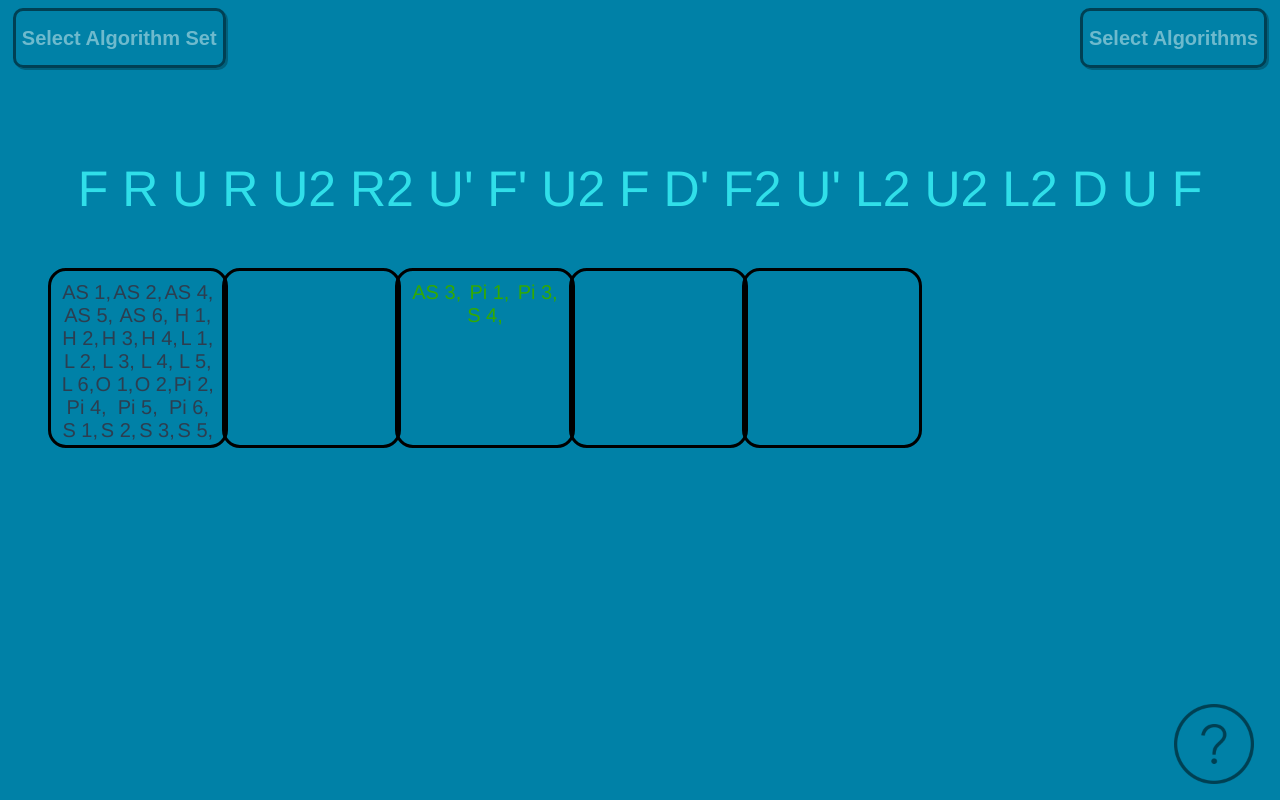
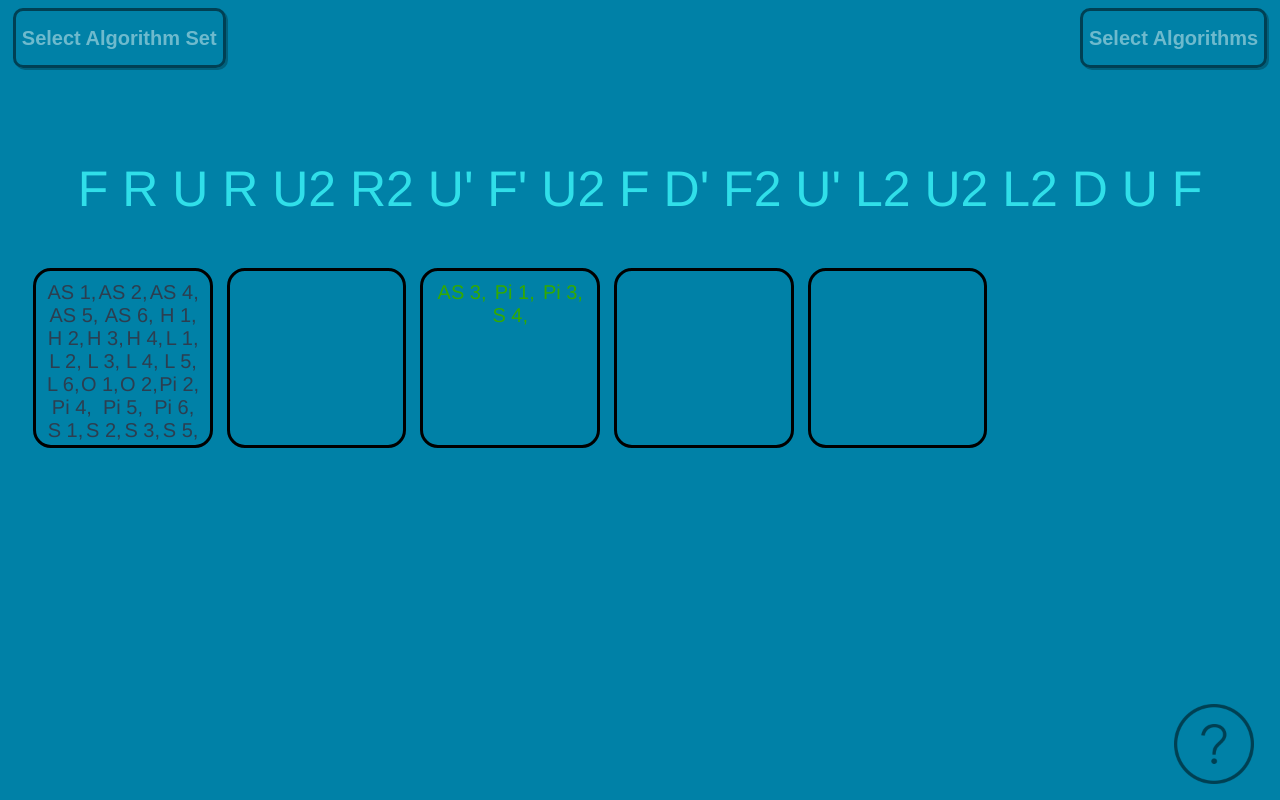
Before and after one commit to LeedsJohn/vue-algorithm-trainer, a Vue app: page / in a window 1280 px wide. Both pictures are taken after a click on the button "CMLL". Built offline with nearby package versions, Linux system fonts and the light colour scheme.

Commit message:
Fixed styling

```diff
--- a/src/components/scramble/DisplayBoxes.vue
+++ b/src/components/scramble/DisplayBoxes.vue
@@ -1,9 +1,9 @@
 <template>
-  <ul>
-    <li v-for="i in 5" :key="i">
+  <div class="boxes-container">
+    <div v-for="i in 5" :key="i">
       <display-box :algs="this.boxes[i-1]" :algTrainer="this.algTrainer"></display-box>
-    </li>
-  </ul>
+    </div>
+  </div>
 </template>
 
 <script>
@@ -33,26 +33,27 @@ export default {
 </script>
 
 <style scoped>
-ul {
-  /* margin-top: 30vh; */
+.boxes-container {
   display: grid;
   grid-template-columns: 25vw 25vw;
   grid-template-rows: 25vw 25vw 25vw;
-  gap: 18px 18px;
+  gap: 30px 30px;
+  margin-left: 2%;
 }
 
 @media screen and (min-width: 600px) {
-  ul {
+  .boxes-container {
     grid-template-columns: 16vw 16vw 16vw;
     grid-template-rows: 16vw 16vw;
-    gap: 10px 20px;
+    gap: 30px 30px;
   }
 }
 
 @media screen and (min-width: 1000px) {
-  ul {
+  .boxes-container {
     grid-template-columns: 12vw 12vw 12vw 12vw 12vw;
     grid-template-rows: 12vw;
+    gap: 40px;
   }
 }
 
```
